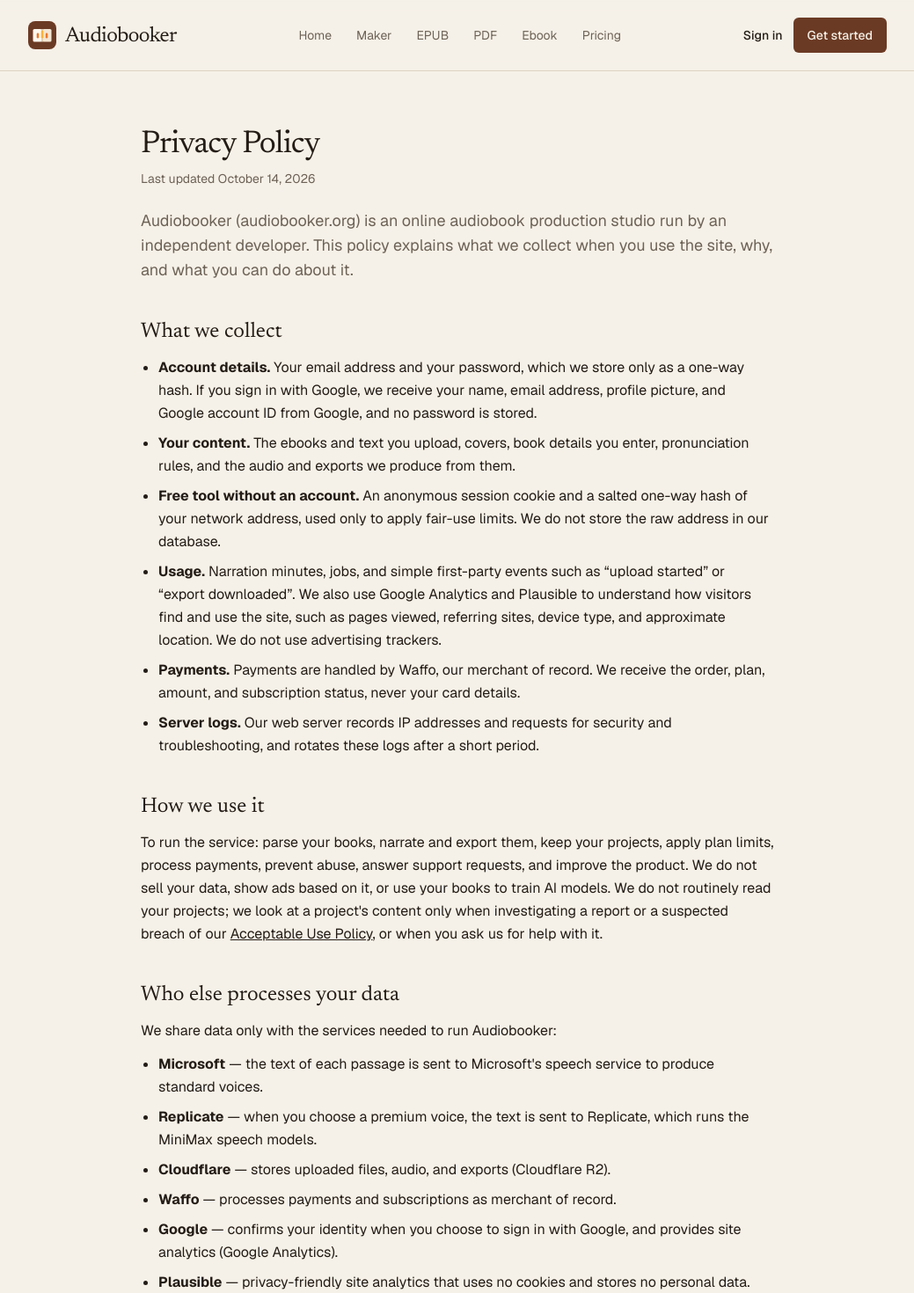
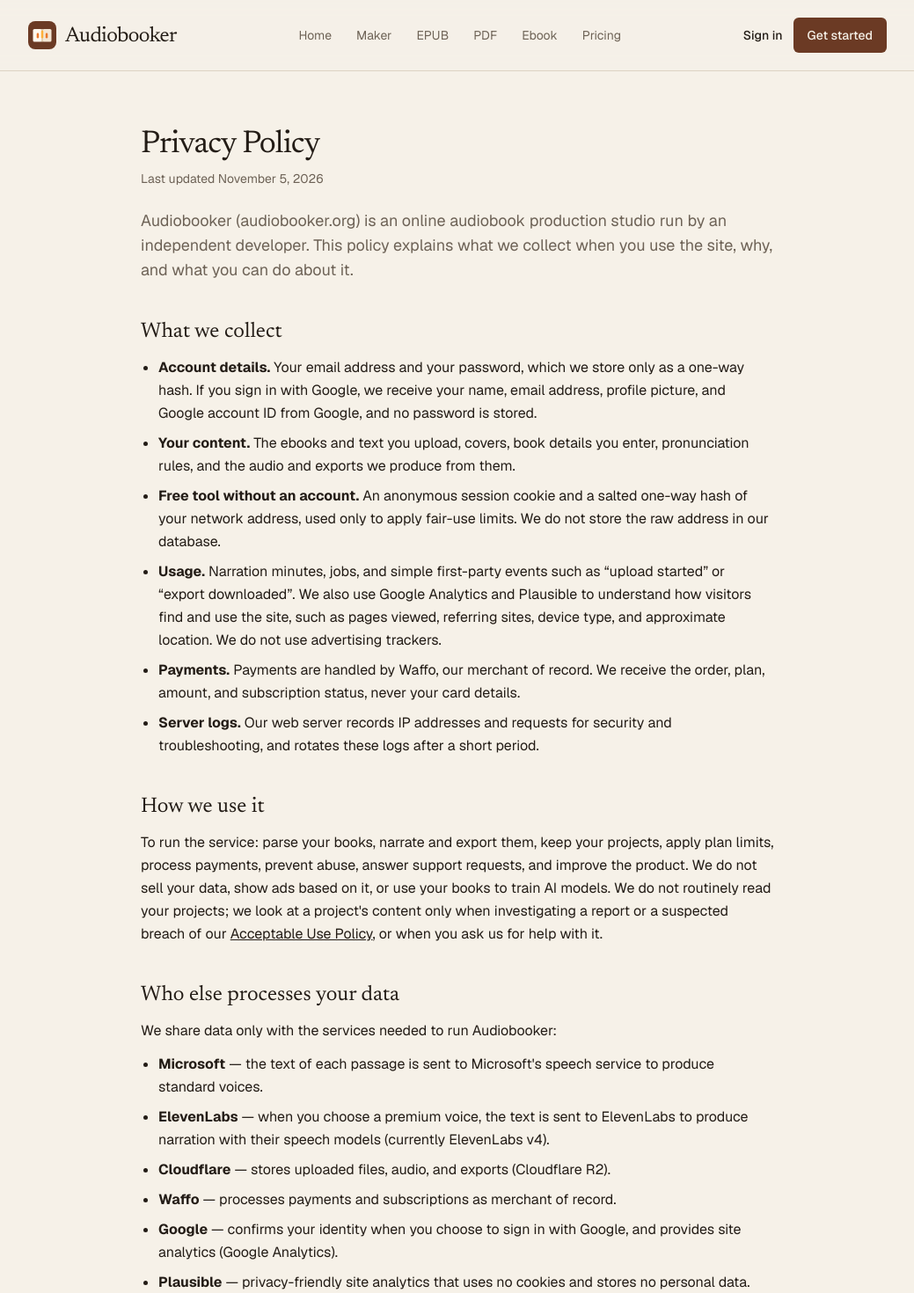
Before and after one commit to leihcsky/audiobooker, a Next.js app: page /privacy in a window 1280 px wide. Shown: the top 1470 px of the page at 88% size, without its empty margins (120-1159 px from the left). Built offline with nearby package versions, Linux system fonts and the light colour scheme; no server answers.

Commit message:
修改文案说明，高级语音文案

```diff
--- a/app/(marketing)/about/page.tsx
+++ b/app/(marketing)/about/page.tsx
@@ -76,7 +76,7 @@ export default function AboutPage() {
       <LegalSection title="Who we are">
         <p>
           Audiobooker is built and run by an independent developer. Standard voices are produced with
-          Microsoft&apos;s speech service and premium voices with MiniMax models. Payments are handled by Waffo,
+          Microsoft&apos;s speech service and premium voices with ElevenLabs (v4). Payments are handled by Waffo,
           our merchant of record.
         </p>
       </LegalSection>
--- a/app/(marketing)/privacy/page.tsx
+++ b/app/(marketing)/privacy/page.tsx
@@ -80,8 +80,8 @@ export default function PrivacyPage() {
               produce standard voices.
             </>,
             <>
-              <strong>Replicate</strong> — when you choose a premium voice, the text is sent to Replicate, which
-              runs the MiniMax speech models.
+              <strong>ElevenLabs</strong> — when you choose a premium voice, the text is sent to ElevenLabs to
+              produce narration with their speech models (currently ElevenLabs v4).
             </>,
             <>
               <strong>Cloudflare</strong> — stores uploaded files, audio, and exports (Cloudflare R2).
--- a/lib/legal.ts
+++ b/lib/legal.ts
@@ -1,5 +1,5 @@
 export const LEGAL_CONTACT_EMAIL = "support@audiobooker.org";
-export const LEGAL_LAST_UPDATED = "October 14, 2026";
+export const LEGAL_LAST_UPDATED = "November 5, 2026";
 export const REFUND_WINDOW_DAYS = 7;
 export const PRICE_TAX_NOTE = "Prices are in USD. Sales tax or VAT may be added at checkout depending on your location.";
 
```
